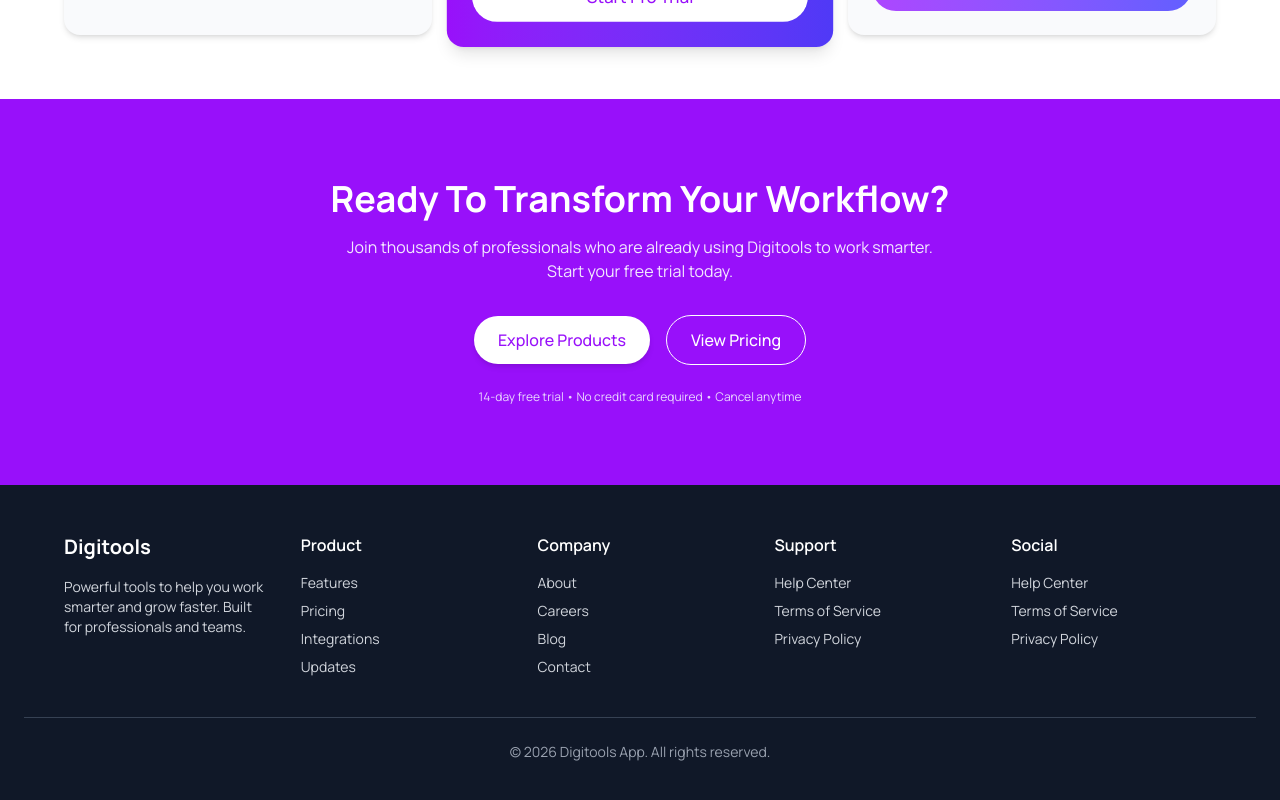
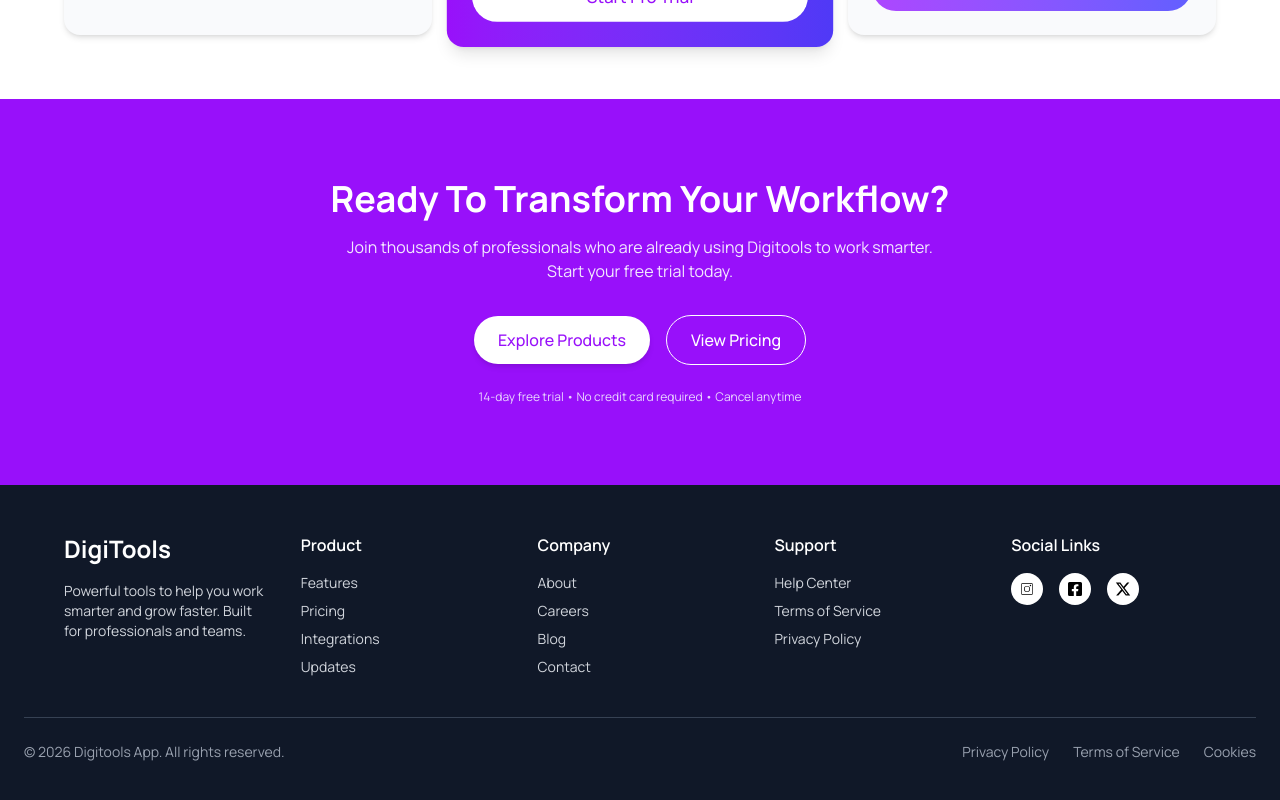
Before and after one commit to rshihab21/digitools-app, a React (Vite) app: page / in a window 1280 px wide. Shown: the part 3371-4171 px from the top of the page. Built offline with nearby package versions, Linux system fonts and the light colour scheme.

Commit message:
fix footer design according to figma

```diff
--- a/src/components/Footer/Footer.jsx
+++ b/src/components/Footer/Footer.jsx
@@ -1,11 +1,14 @@
 import React from 'react'
+import { CiInstagram } from 'react-icons/ci'
+import { FaFacebookSquare } from 'react-icons/fa'
+import { FaSquareXTwitter, FaXTwitter } from 'react-icons/fa6'
 
 const Footer = () => {
     return (
-        <footer className="bg-gray-900 text-gray-300 px-6 py-12">
+        <footer className="w-full bg-gray-900 text-gray-300 px-6 py-12">
             <div className="max-w-6xl mx-auto grid md:grid-cols-5 gap-8">
                 <div>
-                    <h2 className="text-white text-xl font-bold mb-4">Digitools</h2>
+                    <h2 className="text-white text-2xl font-bold mb-4">DigiTools</h2>
                     <p className="text-sm">
                         Powerful tools to help you work smarter and grow faster. Built for professionals and teams.
                     </p>
@@ -39,19 +42,27 @@ const Footer = () => {
                     </ul>
                 </div>
                 <div>
-                    <h3 className="text-white font-semibold mb-4">Social</h3>
-                    <ul className="space-y-2 text-sm">
-                        <li className="hover:text-white cursor-pointer">Help Center</li>
-                        <li className="hover:text-white cursor-pointer">Terms of Service</li>
-                        <li className="hover:text-white cursor-pointer">Privacy Policy</li>
-                    </ul>
+                    <h3 className="text-white font-semibold mb-4">Social Links</h3>
+                  <div className='flex gap-4'>
+                    <span className='bg-white p-2 rounded-full text-black'><CiInstagram /></span>
+                    <span className='bg-white p-2 rounded-full text-black'><FaFacebookSquare /></span>
+                    <span className='bg-white p-2 rounded-full text-black'><FaXTwitter /></span>
+                  </div>
+
                 </div>
 
             </div>
 
             {/* Bottom */}
-            <div className="border-t border-gray-700 mt-10 pt-6 text-center text-sm text-gray-400">
-                © {new Date().getFullYear()} Digitools App. All rights reserved.
+            <div className="border-t border-gray-700 mt-10 pt-6 text-center text-sm text-gray-400 container mx-auto">
+               <div className='md:flex justify-between gap-4'>
+                <p> © {new Date().getFullYear()} Digitools App. All rights reserved.</p>
+                <div className='md:flex gap-4'>
+                    <span className='mr-2'>Privacy Policy</span>
+                    <span className='mr-2'>Terms of Service</span>
+                    <span>Cookies</span>
+                </div>
+               </div>
             </div>
         </footer>
     )
```
